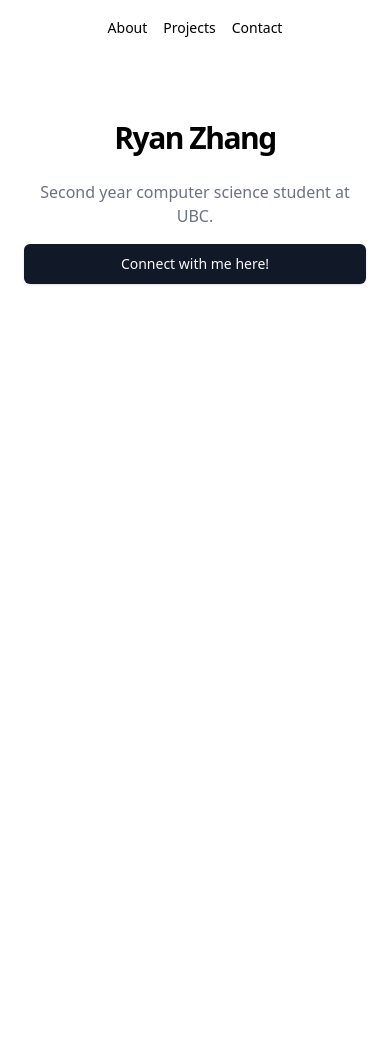
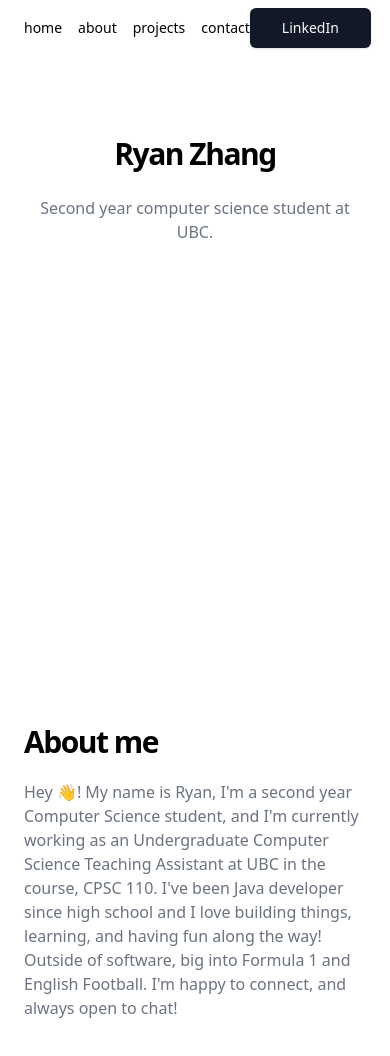
Before and after one commit to rzhang57/rmzhang-website, a Next.js app: page / in a window 390 px wide. Shown: the top 1056 px of the page. Before the commit the page ends 844 px from the top, so only its background shows below. Built offline with nearby package versions, Linux system fonts and the light colour scheme.

Commit message:
NAV smooth scrolling, sections init

```diff
--- a/package.json
+++ b/package.json
@@ -15,6 +15,7 @@
     "@radix-ui/react-slot": "^1.1.0",
     "class-variance-authority": "^0.7.0",
     "clsx": "^2.1.1",
+    "framer-motion": "^11.5.4",
     "lucide-react": "^0.439.0",
     "next": "14.2.8",
     "react": "^18.3.1",
@@ -26,10 +27,11 @@
     "@types/node": "^20",
     "@types/react": "^18",
     "@types/react-dom": "^18",
+    "autoprefixer": "^10.4.20",
     "eslint": "^8",
     "eslint-config-next": "14.2.8",
-    "postcss": "^8",
-    "tailwindcss": "^3.4.1",
+    "postcss": "^8.4.45",
+    "tailwindcss": "^3.4.11",
     "typescript": "^5"
   }
 }
--- a/src/app/globals.css
+++ b/src/app/globals.css
@@ -67,3 +67,7 @@
     @apply bg-background text-foreground;
   }
 }
+
+html {
+  scroll-behavior: smooth;
+}
--- a/src/app/page.tsx
+++ b/src/app/page.tsx
@@ -1,4 +1,4 @@
-import {Landing} from "../components/component/landing"
+import Landing from "../components/landing"
 
 export default function Home() {
   return (
--- a/src/components/component/landing.tsx
+++ /dev/null
@@ -1,114 +0,0 @@
-/**
-* This code was generated by v0 by Vercel.
-* @see https://v0.dev/t/ArDzsZaMicU
-* Documentation: https://v0.dev/docs#integrating-generated-code-into-your-nextjs-app
-*/
-
-/** Add fonts into your Next.js project:
-
-import { Libre_Franklin } from 'next/font/google'
-import { Chivo } from 'next/font/google'
-
-libre_franklin({
-  subsets: ['latin'],
-  display: 'swap',
-})
-
-chivo({
-  subsets: ['latin'],
-  display: 'swap',
-})
-
-To read more about using these font, please visit the Next.js documentation:
-- App Directory: https://nextjs.org/docs/app/building-your-application/optimizing/fonts
-- Pages Directory: https://nextjs.org/docs/pages/building-your-application/optimizing/fonts
-**/
-"use client"
-
-import { useState } from "react"
-import Link from "next/link"
-import { DropdownMenu, DropdownMenuTrigger, DropdownMenuContent, DropdownMenuItem, DropdownMenuSeparator } from "@/components/ui/dropdown-menu"
-import { Button } from "@/components/ui/button"
-import { Input } from "@/components/ui/input"
-import { Textarea } from "@/components/ui/textarea"
-
-export function Landing() {
-  const [isNavOpen, setIsNavOpen] = useState(false)
-  return (
-    <div className="flex flex-col min-h-[100dvh] max-w-5xl justify-center mx-auto items-center">
-      <header className="px-6 h-14 flex items-center">
-        <nav className="ml-auto flex gap-4 sm:gap-6 items-center">
-          <Link href="#" className="text-sm font-medium hover:underline underline-offset-4" prefetch={false}>
-            About
-          </Link>
-          <Link href="#" className="text-sm font-medium hover:underline underline-offset-4" prefetch={false}>
-            Projects
-          </Link>
-          <Link href="#" className="text-sm font-medium hover:underline underline-offset-4" prefetch={false}>
-            Contact
-          </Link>
-        </nav>
-      </header>
-      <main className="flex-1 mx-auto max-w-7xl w-full px-6 ">
-        <section className="w-full py-12 md:py-24 lg:py-32 xl:py-48">
-          <div className="container">
-              <div className="flex flex-col justify-center space-y-4 animate-fade-in">
-                <div className="space-y-2 text-center">
-                  <h1 className="text-3xl font-bold tracking-tighter sm:text-5xl xl:text-6xl/none p-4">
-                    Ryan Zhang
-                  </h1>
-                  <p className="text-muted-foreground md:text-xl text-center self-center">
-                    Second year computer science student at UBC.
-                  </p>
-                </div>
-                <div className="flex flex-col gap-2 min-[400px]:flex-row justify-center">
-                  <Link
-                      href="https://linkedin.com/in/rmzhang"
-                      rel="noopener noreferrer" target="_blank"
-                      className="inline-flex h-10 items-center justify-center rounded-md bg-primary px-8 text-sm font-medium text-primary-foreground shadow transition-colors hover:bg-primary/90 focus-visible:outline-none focus-visible:ring-1 focus-visible:ring-ring disabled:pointer-events-none disabled:opacity-50"
-                      prefetch={false}>
-                    Connect with me here!
-                  </Link>
-                </div>
-              </div>
-            {/* form*/}
-              {/*<div className="rounded-xl bg-muted p-6 shadow-lg max-w-3xl">*/}
-              {/*  <h2 className="text-2xl font-bold mb-4">Get in Touch</h2>*/}
-              {/*  <form className="space-y-4">*/}
-              {/*    <Input type="text" placeholder="Name" className="w-full"/>*/}
-              {/*    <Input type="email" placeholder="Email" className="w-full"/>*/}
-              {/*    <Textarea placeholder="Message" className="w-full" rows={4}/>*/}
-              {/*    <Button type="submit" className="w-full">*/}
-              {/*      Submit*/}
-              {/*    </Button>*/}
-              {/*  </form>*/}
-              {/*</div>*/}
-            </div>
-
-
-        </section>
-      </main>
-
-    </div>
-  )
-}
-
-function BriefcaseIcon(props) {
-  return (
-      <svg
-          {...props}
-          xmlns="http://www.w3.org/2000/svg"
-          width="24"
-          height="24"
-          viewBox="0 0 24 24"
-          fill="none"
-          stroke="currentColor"
-          strokeWidth="2"
-          strokeLinecap="round"
-          strokeLinejoin="round"
-      >
-        <path d="M16 20V4a2 2 0 0 0-2-2h-4a2 2 0 0 0-2 2v16"/>
-        <rect width="20" height="14" x="2" y="6" rx="2"/>
-      </svg>
-  )
-}
--- /dev/null
+++ b/src/components/landing.tsx
@@ -0,0 +1,100 @@
+"use client";
+
+import {JSX, SVGProps, useEffect, useState} from "react"
+import Link from "next/link"
+import {
+  DropdownMenu,
+  DropdownMenuTrigger,
+  DropdownMenuContent,
+  DropdownMenuItem,
+  DropdownMenuSeparator
+} from "@/components/ui/dropdown-menu"
+import {Button} from "@/components/ui/button"
+import {Input} from "@/components/ui/input"
+import {Textarea} from "@/components/ui/textarea"
+
+export default function Landing() {
+
+
+  // on render, animate? v
+  //useEffect()
+
+  return (
+      <div className="flex flex-col min-h-[100dvh] max-w-5xl justify-center mx-auto items-center">
+        <header className="px-6 h-14 flex items-center justify-between w-full sticky top-0">
+          <nav className="flex gap-4 sm:gap-6 items-center">
+            <Link href="#home" className="text-sm font-medium hover:underline underline-offset-4" prefetch={false}>
+              home
+            </Link>
+            <Link href="#about" className="text-sm font-medium hover:underline underline-offset-4" prefetch={false}>
+              about
+            </Link>
+            <Link href="#projects" className="text-sm font-medium hover:underline underline-offset-4" prefetch={false}>
+              projects
+            </Link>
+            <Link href="#contact" className="text-sm font-medium hover:underline underline-offset-4" prefetch={false}>
+              contact
+            </Link>
+
+          </nav>
+          <Link
+              href="https://linkedin.com/in/rmzhang"
+              rel="noopener noreferrer"
+              target="_blank"
+              className="inline-flex h-10 items-center justify-center rounded-md bg-primary px-8 text-sm font-medium text-primary-foreground shadow transition-colors hover:bg-primary/90 focus-visible:outline-none focus-visible:ring-1 focus-visible:ring-ring disabled:pointer-events-none disabled:opacity-50"
+              prefetch={false}
+          >
+            LinkedIn
+          </Link>
+        </header>
+        <main className="flex-col space-y-96 mx-auto max-w-7xl w-full px-6 items-center ">
+
+
+          <section id="home" className="w-full py-12 md:py-24 lg:py-32 xl:py-48 my-1000px">
+            <div className="container">
+              <div className="flex flex-col justify-center space-y-4 animate-fade-in">
+                <div className="flex flex-col gap-2 min-[400px]:flex-row justify-center">
+                </div>
+                <div className="space-y-2 text-center">
+                  <h1 className="text-3xl font-bold tracking-tighter sm:text-5xl xl:text-6xl/none p-4">
+                    Ryan Zhang
+                  </h1>
+                  <p className="text-muted-foreground md:text-xl text-center self-center">
+                    Second year computer science student at UBC.
+                  </p>
+                </div>
+              </div>
+            </div>
+
+
+          </section>
+
+          <section id="about" className="flex flex-col space-y-5 w-full py-12 md:py-24 lg:py-32 xl:py-48">
+            <h1 className="text-3xl font-extrabold tracking-tighter">
+              About me
+            </h1>
+            <p className="text-muted-foreground md:text-xl">
+              Hey 👋! My name is Ryan, I'm a second year Computer Science student, and I'm currently working as an
+              Undergraduate Computer Science Teaching Assistant at UBC in the course, CPSC 110. I've been Java developer
+              since high school and I love building things, learning, and having fun along the way! Outside of software,
+              big into Formula 1 and English Football. I'm happy to connect, and always open to chat!
+            </p>
+          </section>
+
+          <section id="projects" className="flex flex-col space-y-5 w-full py-12 md:py-24 lg:py-32 xl:py-48">
+            <h1 className="text-3xl font-extrabold tracking-tighter">
+              About me
+            </h1>
+            <p className="text-muted-foreground md:text-xl">
+              Hey 👋! My name is Ryan, I'm a second year Computer Science student, and I'm currently working as an
+              Undergraduate Computer Science Teaching Assistant at UBC in the course, CPSC 110. I've been Java developer
+              since high school and I love building things, learning, and having fun along the way! Outside of software,
+              big into Formula 1 and English Football. I'm happy to connect, and always open to chat!
+            </p>
+          </section>
+        </main>
+
+      </div>
+  )
+
+}
--- a/tailwind.config.ts
+++ b/tailwind.config.ts
@@ -2,7 +2,6 @@ import type { Config } from "tailwindcss";
 
 const config: Config = {
   content: [
-    "./src/pages/**/*.{js,ts,jsx,tsx,mdx}",
     "./src/components/**/*.{js,ts,jsx,tsx,mdx}",
     "./src/app/**/*.{js,ts,jsx,tsx,mdx}",
   ],
```
Also changed, not shown: src/public/images/contact.png (added), 1 other file (tests, documents, lock files or other folders).
